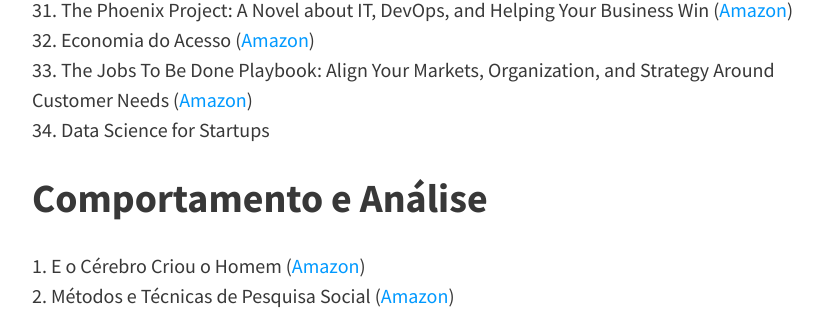
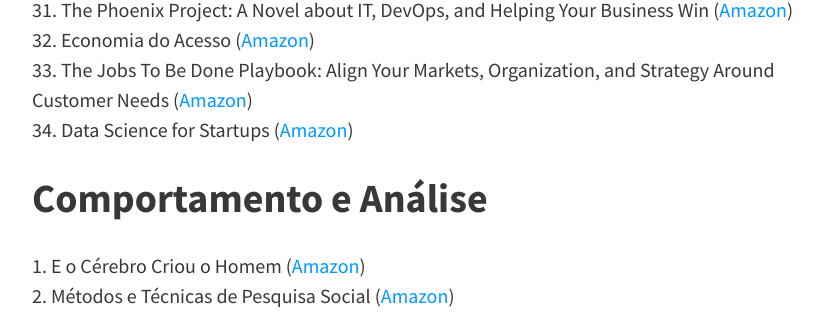
Before and after one commit to felipecbarbosa/felipecbarbosa.github.io, a Jekyll site: the page built from livros-profissionais.md, in a window 1280 px wide and 900 px high, scrolled down 6999 px. Shown: the part 143-455 px from the top of the window, without its empty margins (224-1047 px from the left). Built offline with Jekyll 4.4.1, drawn with Linux system fonts in a browser that asks for light colours; nearby versions of some CDN libraries; comment, search, counter and statistics services are not loaded.

Commit message:
Added amazon link to data science for startups

```diff
--- a/livros-profissionais.md
+++ b/livros-profissionais.md
@@ -186,7 +186,7 @@ Cada livro tem um link para poder comprar em alguma loja. Nos links da Amazon te
 31. The Phoenix Project: A Novel about IT, DevOps, and Helping Your Business Win ([Amazon](https://amzn.to/2v8EqDa){:target="_blank"})
 32. Economia do Acesso ([Amazon](https://amzn.to/2vVK9fT){:target="_blank"})
 33. The Jobs To Be Done Playbook: Align Your Markets, Organization, and Strategy Around Customer Needs ([Amazon](https://amzn.to/2WJhghs){:target="_blank"})
-34. Data Science for Startups
+34. Data Science for Startups ([Amazon](https://amzn.to/3eSXfLy){:target="_blank"})
 
 <h2 id="comportamento-analise">Comportamento e Análise</h2>
 
```
